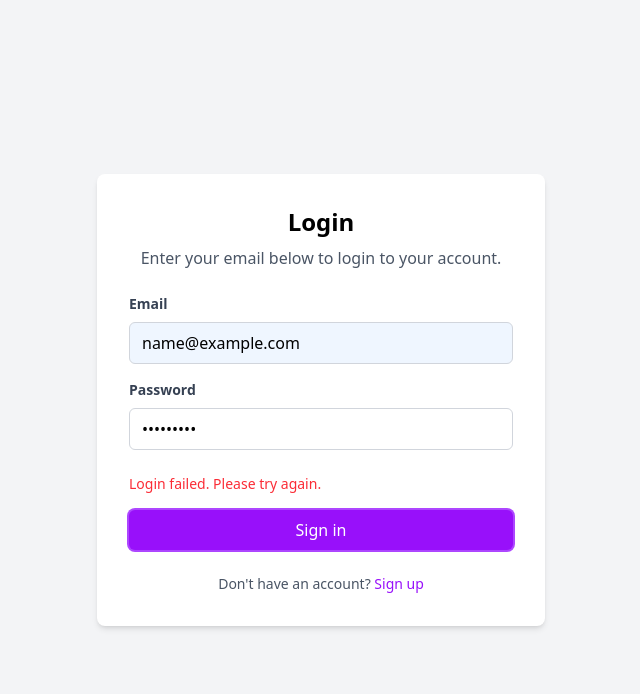
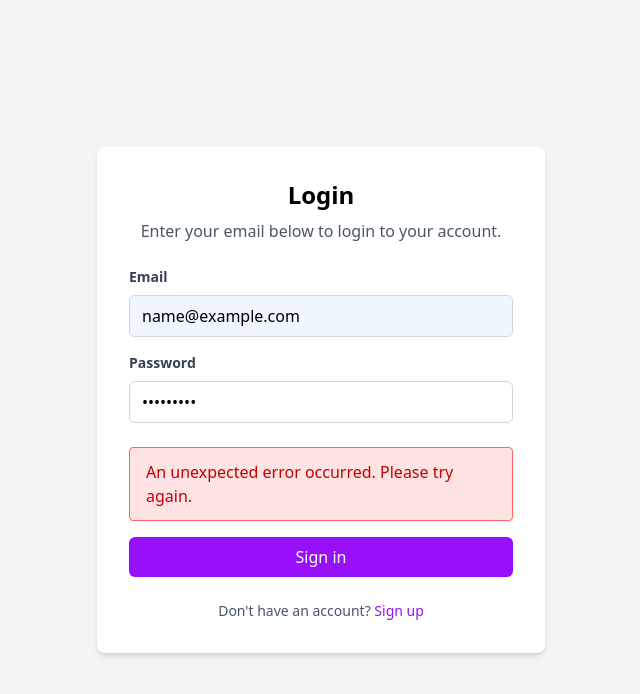
Before and after one commit to KeniKT/BookShare, a React (Vite) app: page /login in a window 1280 px wide. Both pictures are taken after typing "name@example.com", "Sample123" into the empty fields and a click on the button "Sign in". Shown: the top 694 px of the page, without its empty margins (319-959 px from the left). Built offline with nearby package versions, Linux system fonts and the light colour scheme; no server answers.

Commit message:
LoginPage

```diff
--- a/src/pages/loginPage/LoginPage.tsx
+++ b/src/pages/loginPage/LoginPage.tsx
@@ -1,63 +1,67 @@
+// src/pages/loginPage/LoginPage.tsx
 import React, { useState } from "react";
-import { login } from "../../service/auth/login";
+import { useNavigate } from "react-router-dom"; // Import useNavigate
 
 const LoginPage: React.FC = () => {
   const [email, setEmail] = useState("");
   const [password, setPassword] = useState("");
-  const [error, setError] = useState("");
-
+  const [error, setError] = useState<string | null>(null); // Initialize as null
   const [loading, setLoading] = useState(false);
 
-  // const handleLogin = async (e: React.FormEvent<HTMLFormElement>) => {
-  //   e.preventDefault();
-  //   setLoading(true);
-  //   try {
-  //     // const result = await login({ email, password });
-  //     const result = await fetch(
-  //       "https://bookshare-api.onrender.com/api/user/login",
-  //       {
-  //         method: "POST",
-  //         body: JSON.stringify({ email, password }),
-  //       }
-  //     );
-  //     // localStorage.setItem('token', result.token);
-  //     console.log("Logged in successfully:", result);
-  //     // redirect or navigate
-  //   } catch (error) {
-  //     console.log(error);
-  //     setError("Login failed. Please try again.");
-  //   } finally {
-  //     setLoading(false);
-  //   }
-  // };
+  const navigate = useNavigate(); // Initialize navigate hook
+
   const handleLogin = async (e: React.FormEvent<HTMLFormElement>) => {
     e.preventDefault();
     setLoading(true);
-  setError("");
+    setError(null); // Clear previous errors
+
+    // IMPORTANT: Ensure this URL is correct for your Django login endpoint
+    const API_LOGIN_URL = "https://bookshare-api.onrender.com/api/user/login/";
+
     try {
-    const result = await fetch(
-      "https://bookshare-api.onrender.com/api/user/login",
-      {
+      const response = await fetch(API_LOGIN_URL, {
         method: "POST",
         headers: {
           "Content-Type": "application/json",
         },
         body: JSON.stringify({ email, password }),
+      });
+
+      if (response.ok) { // Check if the response status is 2xx (success)
+        const data = await response.json();
+        console.log("Logged in successfully:", data);
+
+        // Assuming your Django backend returns a token like this: { "token": "your_auth_token" }
+        if (data.access) {
+          localStorage.setItem('authToken', data.access); // Store the token securely
+          console.log("Token stored:", data.access);
+
+          // Redirect to a protected page, e.g., '/dashboard' or '/browse'
+          navigate('/dashboard'); // Or '/browse', depending on your desired post-login page
+        } else {
+          // If no token is returned but response.ok is true, something is unexpected
+          setError("Login successful, but no authentication token received.");
         }
-    );
+      } else {
+        // Handle API errors (e.g., invalid credentials from Django)
+        const errorData = await response.json();
+        console.error("Login failed:", errorData);
 
-    if (!result.ok) {
-      throw new Error("Login failed");
+        // Display specific error messages from Django
+        if (errorData.detail) { // Common for invalid credentials in DRF
+          setError(errorData.detail);
+        } else if (errorData.non_field_errors) { // Another common DRF error type
+            setError(errorData.non_field_errors.join(', '));
+        } else {
+          // Fallback for other error structures
+          setError(Object.values(errorData).flat().join(', ') || 'Login failed. Please check your credentials.');
         }
-
-    const data = await result.json();
-    console.log("Logged in successfully:", data);
-    // localStorage.setItem('token', data.token);
-  } catch (error) {
-    console.error(error);
-    setError("Login failed. Please try again.");
+      }
+    } catch (err) {
+      console.error("Network or unexpected error:", err);
+      setError("An unexpected error occurred. Please try again.");
     } finally {
-    setLoading(false);
+      setLoading(false); // Always stop loading
     }
   };
 
@@ -69,7 +73,7 @@ const LoginPage: React.FC = () => {
           Enter your email below to login to your account.
         </p>
 
-        <form method="POST" onSubmit={handleLogin}>
+        <form onSubmit={handleLogin}>
           <div className="mb-4">
             <label
               htmlFor="email"
@@ -80,7 +84,8 @@ const LoginPage: React.FC = () => {
             <input
               type="email"
               id="email"
-              className="w-full px-3 py-2 border border-gray-300 rounded-md focus:outline-none focus:ring-2 focus:ring-blue-500 bg-blue-50"
+              name="email" // Add name attribute
+              className="w-full px-3 py-2 border border-gray-300 rounded-md focus:outline-none focus:ring-2 focus:ring-purple-500 bg-blue-50" // Changed focus ring to purple
               placeholder="m@example.com"
               value={email}
               onChange={(e) => setEmail(e.target.value)}
@@ -98,20 +103,28 @@ const LoginPage: React.FC = () => {
             <input
               type="password"
               id="password"
-              className="w-full px-3 py-2 border border-gray-300 rounded-md focus:outline-none focus:ring-2 focus:ring-blue-500"
-              placeholder="••••••••" // Placeholder for password input
+              name="password" // Add name attribute
+              className="w-full px-3 py-2 border border-gray-300 rounded-md focus:outline-none focus:ring-2 focus:ring-purple-500" // Changed focus ring to purple
+              placeholder="••••••••"
               required
               value={password}
               onChange={(e) => setPassword(e.target.value)}
             />
           </div>
-          {/* Error message */}
-          <div className="text-red-500 text-sm mb-4">{error}</div>
+
+          {/* Error Message Display */}
+          {error && (
+            <div className="bg-red-100 border border-red-400 text-red-700 px-4 py-3 rounded relative mb-4" role="alert">
+              <span className="block sm:inline">{error}</span>
+            </div>
+          )}
+
           <button
             type="submit"
-            className="w-full bg-purple-600 text-white py-2 rounded-md hover:bg-purple-700 focus:outline-none focus:ring-2 focus:ring-purple-500 focus:ring-opacity-50"
+            className="w-full bg-purple-600 text-white py-2 rounded-md hover:bg-purple-700 focus:outline-none focus:ring-2 focus:ring-purple-500 focus:ring-opacity-50 disabled:opacity-50 disabled:cursor-not-allowed"
+            disabled={loading} // Disable button when loading
           >
-            Sign in
+            {loading ? 'Signing in...' : 'Sign in'}
           </button>
         </form>
 
```
Lines whose indentation alone changed are shown as unchanged.
